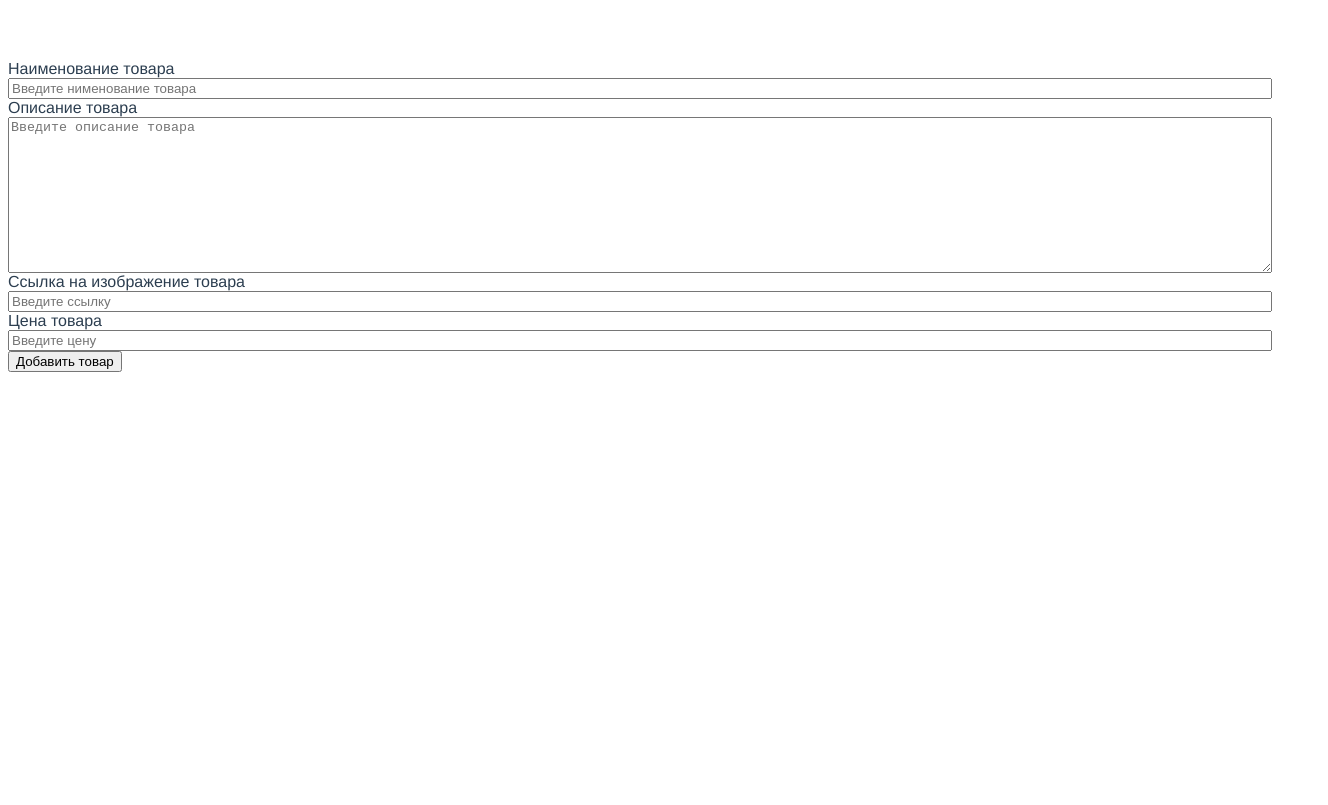
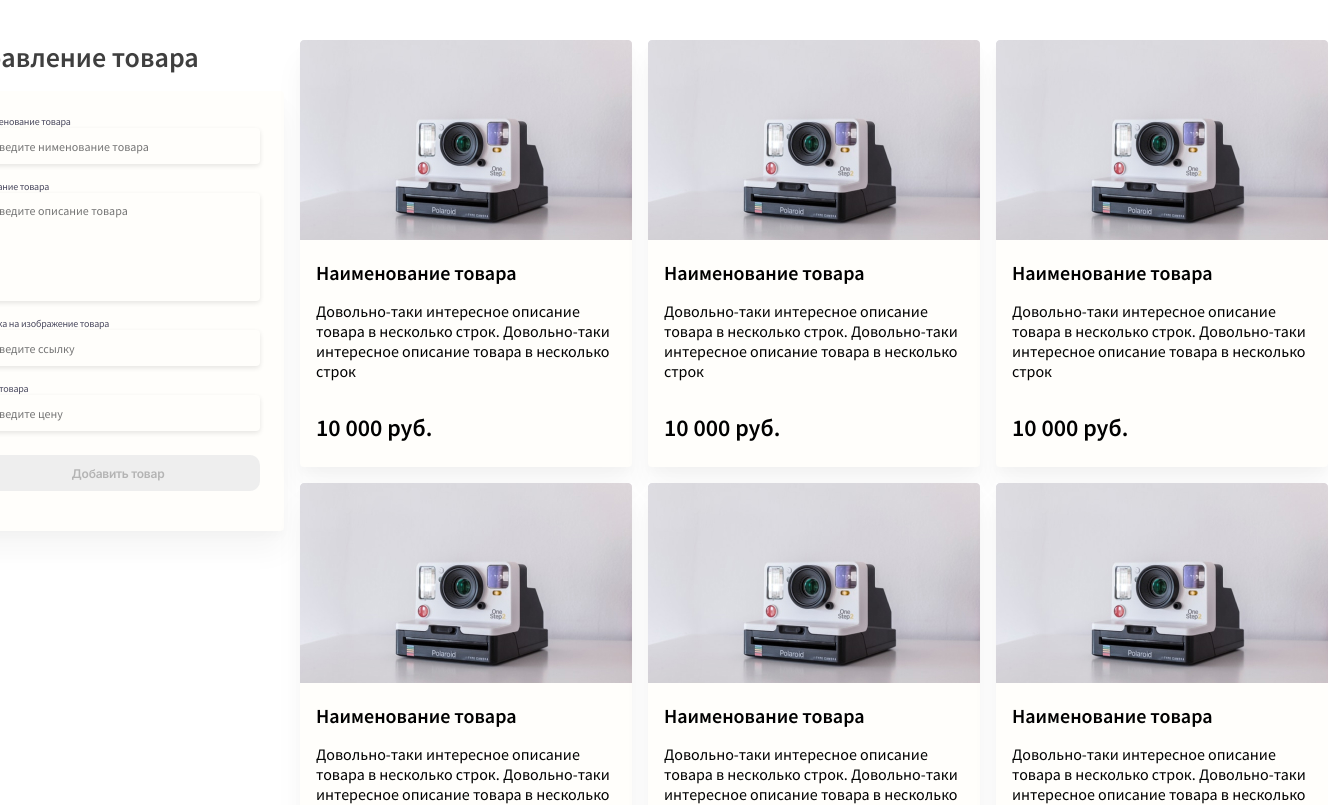
Before and after one commit to Evgeny0420/test-VUE, a Vue app: page / in a window 1280 px wide. Shown: the top 805 px of the page, 1328 px wide, since content can reach past the window. Built offline with nearby package versions, Linux system fonts and the light colour scheme.

Commit message:
Добавляет верстку страницы

```diff
--- a/public/index.html
+++ b/public/index.html
@@ -4,11 +4,16 @@
     <meta charset="utf-8">
     <meta http-equiv="X-UA-Compatible" content="IE=edge">
     <meta name="viewport" content="width=device-width,initial-scale=1.0">
+    <link rel="preconnect" href="https://fonts.googleapis.com">
+    <link rel="preconnect" href="https://fonts.gstatic.com" crossorigin>
+    <link href="https://fonts.googleapis.com/css2?family=Source+Sans+Pro:wght@400;600&display=swap" rel="stylesheet">
+    <link href="https://fonts.googleapis.com/css2?family=Inter:wght@600&display=swap" rel="stylesheet">
     <title><%= htmlWebpackPlugin.options.title %></title>
 </head>
 <body>
 <noscript>
-      <strong>We're sorry but <%= htmlWebpackPlugin.options.title %> doesn't work properly without JavaScript enabled. Please enable it to continue.</strong>
+    <strong>We're sorry but <%= htmlWebpackPlugin.options.title %> doesn't work properly without JavaScript enabled.
+        Please enable it to continue.</strong>
 </noscript>
 <div id="app"></div>
 <!-- built files will be auto injected -->
--- a/src/App.vue
+++ b/src/App.vue
@@ -1,5 +1,5 @@
 <template>
-  <div>
+  <div class="container">
     <Form/>
     <Goods/>
   </div>
@@ -19,11 +19,13 @@ export default {
 </script>
 
 <style lang="scss">
-#app {
-  font-family: Avenir, Helvetica, Arial, sans-serif;
-  -webkit-font-smoothing: antialiased;
-  -moz-osx-font-smoothing: grayscale;
-  color: #2c3e50;
-  margin-top: 60px;
-}
+  .container {
+    max-width: 1440px;
+    display: grid;
+    grid-template-columns: 1fr 1fr;
+    justify-content: center;
+    grid-gap: 16px;
+    font-family: 'Source Sans Pro', sans-serif;
+    padding: 32px;
+  }
 </style>
--- a/src/components/Form/Form.vue
+++ b/src/components/Form/Form.vue
@@ -1,24 +1,27 @@
 <template>
-  <div class="Form">
-    <form action="">
-      <div class="item-form">
+  <div>
+    <h2 class="title">Добавление товара</h2>
+    <div class="form">
+      <form class="form__forms">
+        <div class="form__item">
           <label for="name">Наименование товара</label>
-        <input type="text" id="name" name="name" placeholder="Введите нименование товара">
+          <input  class="form__input" type="text" id="name" name="name" placeholder="Введите нименование товара">
         </div>
-      <div class="item-form">
+        <div class="form__item">
           <label for="about">Описание товара</label>
-        <textarea name="about" id="about" cols="30" rows="10" placeholder="Введите описание товара"></textarea>
+          <textarea class="form__input form__input--textarea" name="about" id="about" cols="30" rows="10" placeholder="Введите описание товара"></textarea>
         </div>
-      <div class="item-form">
+        <div class="form__item">
           <label for="link-img">Ссылка на изображение товара</label>
-        <input type="text" name="link-img" id="link-img" placeholder="Введите ссылку">
+          <input class="form__input" type="text" name="link-img" id="link-img" placeholder="Введите ссылку">
         </div>
-      <div class="item-form">
+        <div class="form__item">
           <label for="price">Цена товара</label>
-        <input type="text" name="price" id="price" placeholder="Введите цену">
+          <input class="form__input" type="text" name="price" id="price" placeholder="Введите цену">
         </div>
-      <button type="submit">Добавить товар</button>
+        <button class="form__button" type="submit">Добавить товар</button>
       </form>
+    </div>
   </div>
 </template>
 
@@ -28,9 +31,85 @@ export default {
 };
 </script>
 
-<style lang="scss">
-  .item-form {
+<style lang="scss" scoped>
+.title {
+  font-weight: 600;
+  font-size: 28px;
+  line-height: 35px;
+  color: #3F3F3F;
+  margin: 0 0 16px;
+}
+.form {
+  width: 332px;
+  height: 440px;
+  box-shadow: 0 20px 30px rgba(0, 0, 0, 0.04), 0 6px 10px rgba(0, 0, 0, 0.02);
+  border-radius: 4px;
+  margin: 0;
+  background: #FFFEFB;
+}
+
+.form__forms {
+  padding: 24px;
+}
+
+.form__item {
   display: flex;
   flex-direction: column;
+  margin: 0 0 16px;
+
+  label {
+    font-weight: normal;
+    font-size: 10px;
+    line-height: 13px;
+    letter-spacing: -0.02em;
+    color: #49485E;
+  }
+}
+
+.form__input {
+  height: 36px;
+  border: none;
+  box-shadow: 0 2px 5px rgba(0, 0, 0, 0.1);
+  border-radius: 4px;
+  box-sizing: border-box;
+  padding: 10px 16px;
+  font-family: Source Sans Pro;
+  font-weight: normal;
+  font-size: 12px;
+  line-height: 15px;
+  text-align: left;
+  background: #FFFEFB;
+
+  &--textarea {
+    height: 108px;
+    resize: none;
+  }
+}
+
+.form__button {
+  font-family: 'Inter', sans-serif;
+  font-style: normal;
+  font-weight: 600;
+  font-size: 12px;
+  line-height: 15px;
+  text-align: center;
+  color: #B4B4B4;
+  letter-spacing: -0.02em;
+  border: none;
+  width: 100%;
+  height: 36px;
+  background: #EEEEEE;
+  border-radius: 10px;
+  margin: 8px 0 0;
+
+  &:hover {
+    box-shadow: 0 2px 5px rgba(0, 0, 0, 0.1);
+  }
+
+  &:active,
+  &:focus {
+    background: #728FAB;
+    color: #4C555E;
+  }
 }
 </style>
--- a/src/components/Goods/Goods.vue
+++ b/src/components/Goods/Goods.vue
@@ -1,6 +1,73 @@
 <template>
-    <div class="Goods">
-
+    <div>
+      <ul class="goods">
+        <li class="goods__item">
+          <div class="goods__photo">
+            <img src="@/assets/img/rectangle-30.jpg" alt="Photo" class="goods-photo">
+          </div>
+          <div class="goods__about">
+            <h3 class="goods__title">Наименование товара</h3>
+            <p class="goods__about-text">Довольно-таки интересное описание товара в несколько строк. Довольно-таки интересное описание товара в
+              несколько строк</p>
+            <p class="goods__prise">10 000 руб.</p>
+          </div>
+        </li>
+        <li class="goods__item">
+          <div class="goods__photo">
+            <img src="@/assets/img/rectangle-30.jpg" alt="Photo" class="goods-photo">
+          </div>
+          <div class="goods__about">
+            <h3 class="goods__title">Наименование товара</h3>
+            <p class="goods__about-text">Довольно-таки интересное описание товара в несколько строк. Довольно-таки интересное описание товара в
+              несколько строк</p>
+            <p class="goods__prise">10 000 руб.</p>
+          </div>
+        </li>
+        <li class="goods__item">
+          <div class="goods__photo">
+            <img src="@/assets/img/rectangle-30.jpg" alt="Photo" class="goods-photo">
+          </div>
+          <div class="goods__about">
+            <h3 class="goods__title">Наименование товара</h3>
+            <p class="goods__about-text">Довольно-таки интересное описание товара в несколько строк. Довольно-таки интересное описание товара в
+              несколько строк</p>
+            <p class="goods__prise">10 000 руб.</p>
+          </div>
+        </li>
+        <li class="goods__item">
+          <div class="goods__photo">
+            <img src="@/assets/img/rectangle-30.jpg" alt="Photo" class="goods-photo">
+          </div>
+          <div class="goods__about">
+            <h3 class="goods__title">Наименование товара</h3>
+            <p class="goods__about-text">Довольно-таки интересное описание товара в несколько строк. Довольно-таки интересное описание товара в
+              несколько строк</p>
+            <p class="goods__prise">10 000 руб.</p>
+          </div>
+        </li>
+        <li class="goods__item">
+          <div class="goods__photo">
+            <img src="@/assets/img/rectangle-30.jpg" alt="Photo" class="goods-photo">
+          </div>
+          <div class="goods__about">
+            <h3 class="goods__title">Наименование товара</h3>
+            <p class="goods__about-text">Довольно-таки интересное описание товара в несколько строк. Довольно-таки интересное описание товара в
+              несколько строк</p>
+            <p class="goods__prise">10 000 руб.</p>
+          </div>
+        </li>
+        <li class="goods__item">
+          <div class="goods__photo">
+            <img src="@/assets/img/rectangle-30.jpg" alt="Photo" class="goods-photo">
+          </div>
+          <div class="goods__about">
+            <h3 class="goods__title">Наименование товара</h3>
+            <p class="goods__about-text">Довольно-таки интересное описание товара в несколько строк. Довольно-таки интересное описание товара в
+              несколько строк</p>
+            <p class="goods__prise">10 000 руб.</p>
+          </div>
+        </li>
+      </ul>
     </div>
 </template>
 
@@ -9,3 +76,54 @@
         name: 'Goods'
     };
 </script>
+
+<style lang="scss" scoped>
+  .goods {
+    list-style-type: none;
+    margin: 0;
+    padding: 0;
+    display: grid;
+    grid-template-columns: 1fr 1fr 1fr;
+    grid-gap: 16px;
+  }
+  .goods__item {
+    width: 332px;
+    min-height: 423px;
+    background: #FFFEFB;
+    box-shadow: 0 20px 30px rgba(0, 0, 0, 0.04), 0 6px 10px rgba(0, 0, 0, 0.02);
+    border-radius: 4px;
+
+    &:hover {
+      filter: drop-shadow(0 4px 4px rgba(0, 0, 0, 0.25)) drop-shadow(0 4px 4px rgba(0, 0, 0, 0.25));
+    }
+  }
+
+  .goods__photo {
+    width: 100%;
+  }
+
+  .goods__about {
+    padding: 16px;
+  }
+
+  .goods__title {
+    font-weight: 600;
+    font-size: 20px;
+    line-height: 25px;
+    margin: 0 0 16px;
+  }
+
+  .goods__about-text {
+    font-weight: normal;
+    font-size: 16px;
+    line-height: 20px;
+    margin: 0 0 32px;
+  }
+
+  .goods__prise {
+    font-weight: 600;
+    font-size: 24px;
+    line-height: 30px;
+    margin: 0 0 8px;
+  }
+</style>
--- a/src/components/Goods/_Goods.scss
+++ /dev/null
@@ -1,3 +0,0 @@
-.Goods {
-
-}
```
Also changed, not shown: src/assets/img/rectangle-30.jpg (added). Lines whose indentation alone changed are shown as unchanged.
